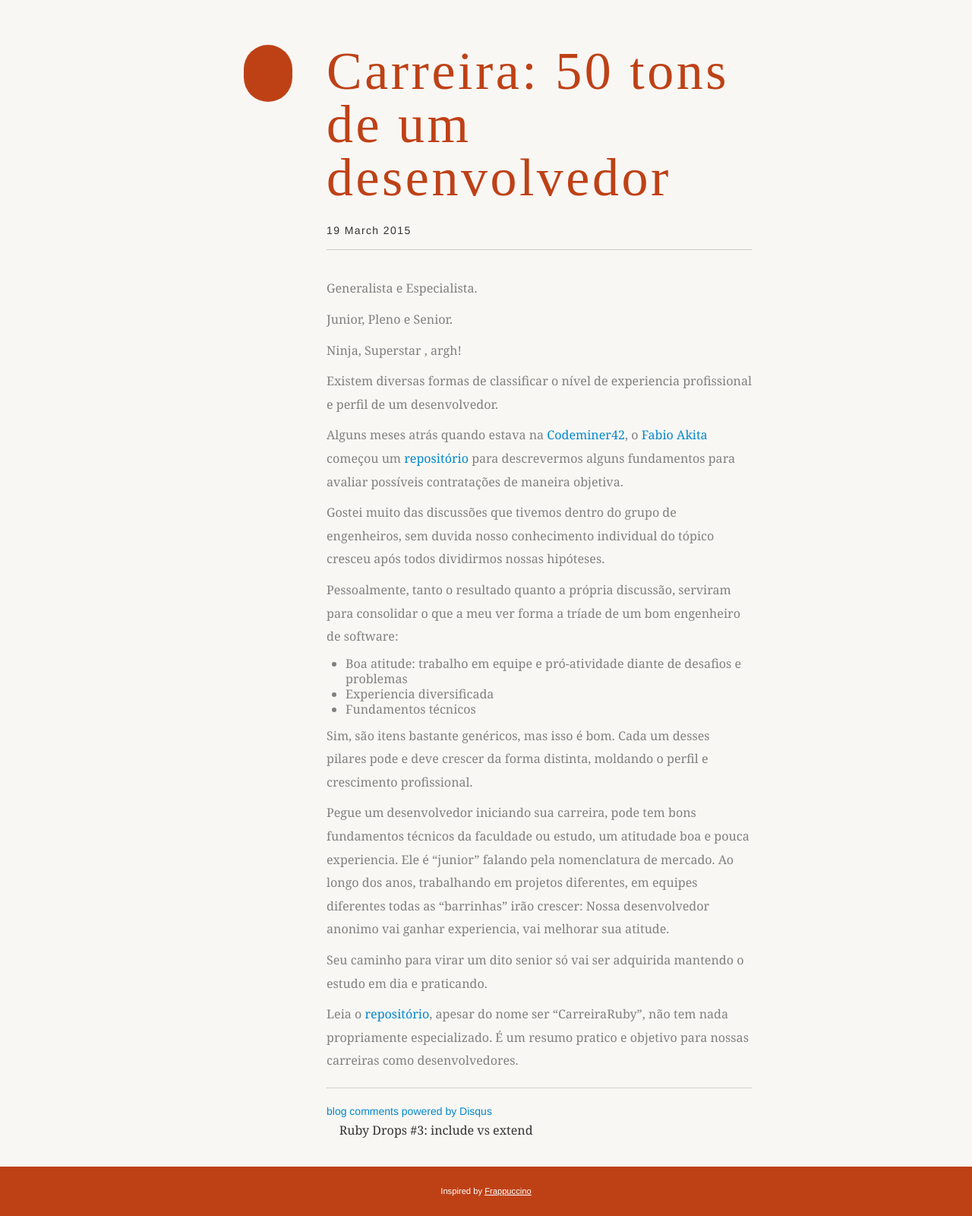
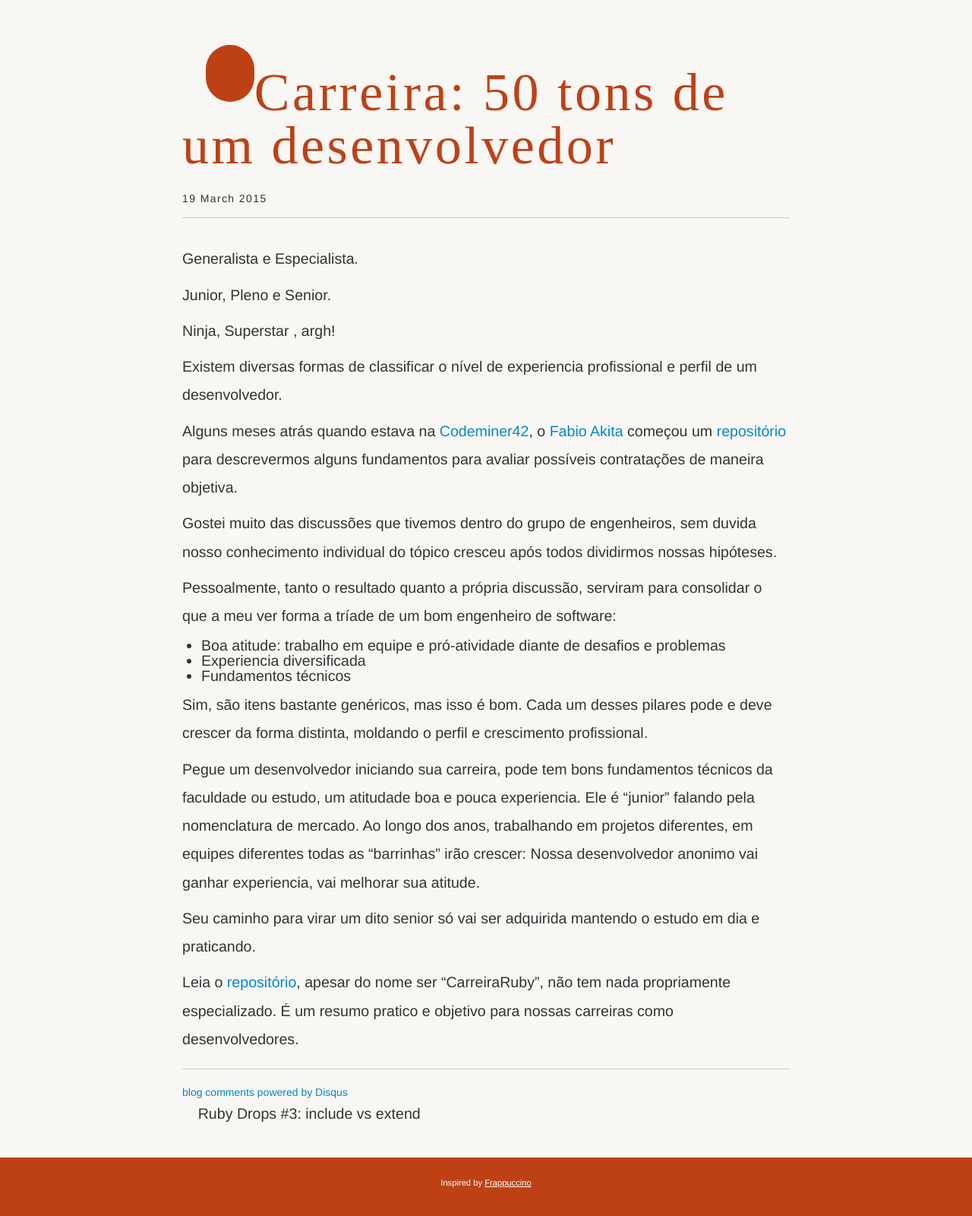
Before and after one commit to lucasts/lucasts.github.com, a Jekyll site: the page built from _posts/2015-03-19-carreira-50-tons-de-um-desenvolvedor.markdown, in a window 1280 px wide. Shown: the whole page at 76% size. Built offline with Jekyll 4.4.1, drawn with Linux system fonts in a browser that asks for light colours; some web fonts are replaced; Markdown is read by kramdown in place of the engine named in the settings; comment, search, counter and statistics services are not loaded.

Commit message:
improve css responsiveness

```diff
--- a/css/main.css
+++ b/css/main.css
@@ -1678,7 +1678,8 @@ ul.icons li [class^="icon-"],ul.icons li [class*=" icon-"] {
 }
 
 main.container,main.content>.container {
-  width:50em;
+  width:80%;
+  max-width:800px;
 }
 
 .a-hover,.entries h3,.entries a,.home-icon a {
@@ -1785,9 +1786,6 @@ main.container,main.content>.container {
 }
 
 .post {
-  width:40em;
-  float:right;
-  margin-top:-2em;
 }
 
 .post h5 {
@@ -1812,10 +1810,10 @@ main.container,main.content>.container {
 }
 
 .post section {
-  font-family:georgia,times,serif;
+  font-family: 'Source Sans Pro', 'Helvetica Neue', Helvetica, Arial, sans-serif;
   line-height:1.9em;
-  font-size:1.15em;
-  color:gray;
+  font-size:1.4em;
+  color:#333;
 }
 
 footer .container {
```
